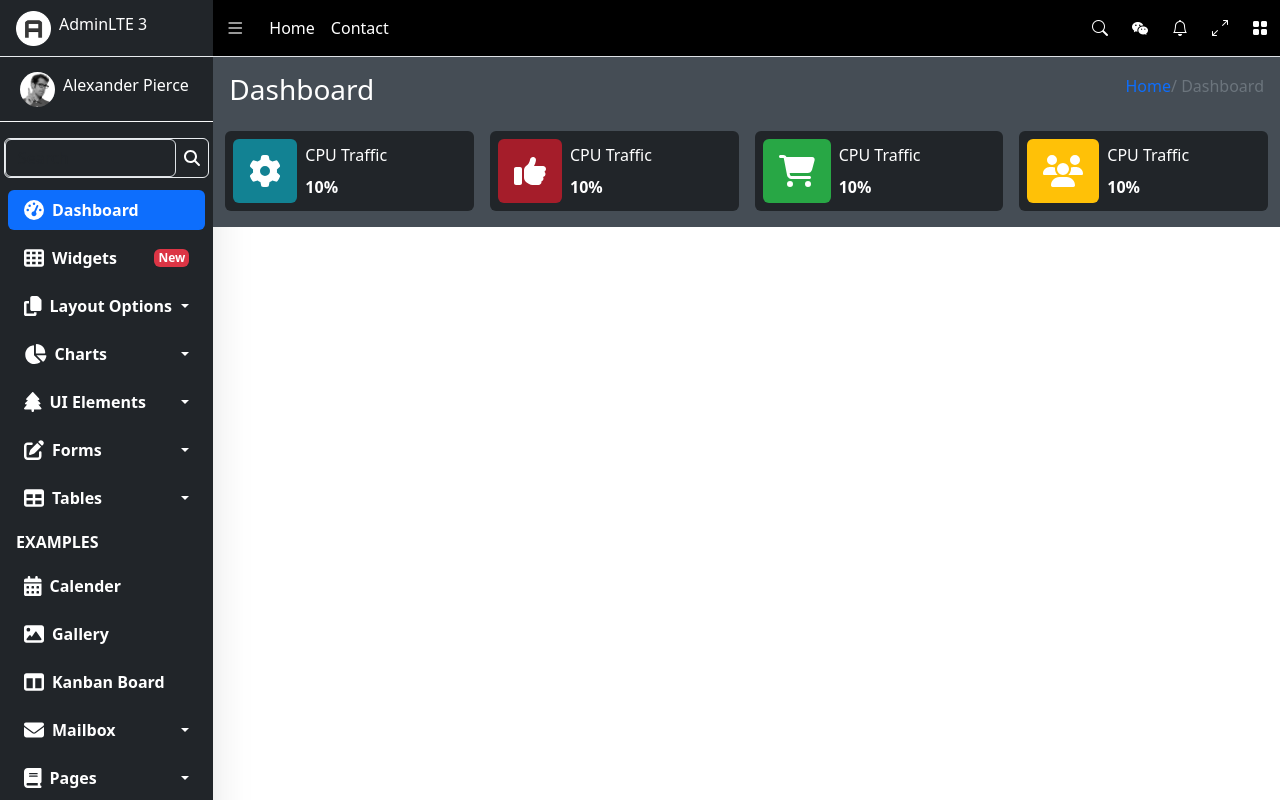
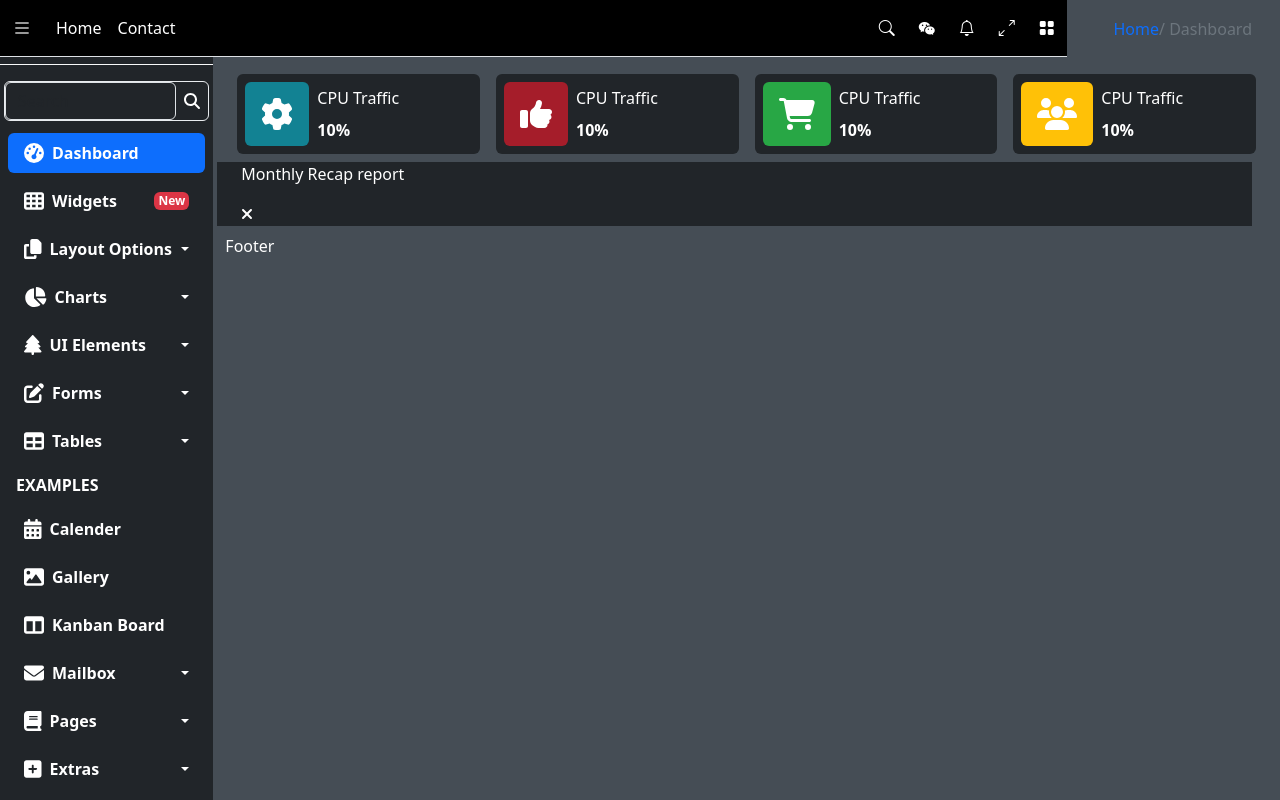
Before and after one commit to Hamza11067/AdminLTE, a React (Vite) app: page / in a window 1280 px wide. Built offline with nearby package versions, Linux system fonts and the light colour scheme.

Commit message:
added some new files

```diff
--- a/src/App.jsx
+++ b/src/App.jsx
@@ -1,26 +1,34 @@
 import Sidebar from "./components/Sidebar";
 import Navbar from "./components/Navbar";
+import Navtab from "./components/Navtab";
 import Dashboard from "./components/Dashboard";
+import Footer from "./components/Footer";
 
 const App = () => {
   return (
-    <div className="container-fluid">
+    <div className="container-fluid height-100">
       <div className="row">
-        <div className="col-md-2">
+        <div className="position-fixed col-md-2">
+          <Navtab />
+        </div>
+        <div className="position-fixed col-md-10 ms-auto p-0 float-end height-100 text-white">
+          <Navbar />
+        </div>
+      </div>
+
+      <div className="row height-100">
+        <div
+          className="col-md-2 sidebarcontainer side height-100 sidebar"
+          style={{ backgroundColor: "#343A40" }}
+        >
           <Sidebar />
         </div>
-        <div className="col-md-10 p-0">
-          <div className="row">
-            <div className="col-md-12">
-              <Navbar />
-            </div>
-          </div>
-
-          <div className="row">
-            <div className="col-md-12">
-              <Dashboard />
-            </div>
-          </div>
+        <div
+          className="col-md-10 ms-auto float-end height-100 text-white"
+          style={{ backgroundColor: "#454d55" }}
+        >
+          <Dashboard />
+          <Footer />
         </div>
       </div>
     </div>
--- a/src/components/Dashboard.jsx
+++ b/src/components/Dashboard.jsx
@@ -4,12 +4,16 @@ import {
   faThumbsUp,
   faShoppingCart,
   faUsers,
+  // faCross,
+  // faMinus,
+  // faWrench,
+  faTimes,
 } from "@fortawesome/free-solid-svg-icons";
 
 const Dashboard = () => {
   return (
     <div
-      className="container-fluid p-2"
+      className="container-fluid p-2 flaot-end"
       style={{
         backgroundColor: "#454D55",
       }}
@@ -92,6 +96,15 @@ const Dashboard = () => {
           </div>
         </div>
       </div>
+      {/* monthly recap report */}
+      <div className="row px-2 ">
+        <div className="row bg-dark">
+          <p>Monthly Recap report</p>
+          <div className="">
+            <FontAwesomeIcon icon={faTimes} />
+          </div>
+        </div>
+      </div>
     </div>
   );
 };
--- /dev/null
+++ b/src/components/Footer.jsx
@@ -0,0 +1,9 @@
+// import React from 'react'
+
+const Footer = () => {
+  return (
+    <div>Footer</div>
+  )
+}
+
+export default Footer
--- /dev/null
+++ b/src/components/Navtab.jsx
@@ -0,0 +1,14 @@
+import AdminLTELogo from "../assets/AdminLTELogo.webp";
+
+const Navtab = () => {
+  return (
+    <div className="row p-1 border-bottom border-light-subtle bg-dark text-white">
+      <div className="gap-2 d-flex align-items-center">
+        <img style={{ width: "35px" }} src={AdminLTELogo} alt="logo" />
+        <p className="fs-6 mt-2 ">AdminLTE 3</p>
+      </div>
+    </div>
+  );
+};
+
+export default Navtab;
--- a/src/components/Sidebar.jsx
+++ b/src/components/Sidebar.jsx
@@ -1,4 +1,3 @@
-import AdminLTELogo from "../assets/AdminLTELogo.webp";
 import AlexanderPierce from "../assets/Alexander-Pierce.jpg";
 import { FontAwesomeIcon } from "@fortawesome/react-fontawesome";
 import {
@@ -26,12 +25,6 @@ const Sidebar = () => {
   return (
     <>
       <div className="container-fluid p-0 shadow-lg">
-        <div className="row p-1 border-bottom border-light-subtle bg-dark text-white">
-          <div className="gap-2 d-flex align-items-center">
-            <img style={{ width: "35px" }} src={AdminLTELogo} alt="logo" />
-            <p className="fs-6 mt-2 ">AdminLTE 3</p>
-          </div>
-        </div>
         {/* Slider in Siderbar Starts here */}
         <div className="row p-2 border-bottom border-light bg-dark text-white">
           <div className="gap-2 d-flex align-items-center">
@@ -382,7 +375,7 @@ const Sidebar = () => {
                   value="option1"
                 />
                 <label className="form-check-label" htmlFor="inlineRadio1">
-                  Top Navigation
+                  Simple Tables
                 </label>
               </div>
             </li>
@@ -396,7 +389,7 @@ const Sidebar = () => {
                   value="option2"
                 />
                 <label className="form-check-label" htmlFor="inlineRadio2">
-                  Fixed Sidebar
+                  Data Tables
                 </label>
               </div>
             </li>
@@ -410,7 +403,7 @@ const Sidebar = () => {
                   value="option3"
                 />
                 <label className="form-check-label m-0" htmlFor="inlineRadio3">
-                  Boxed
+                  jsGrid
                 </label>
               </div>
             </li>
```
